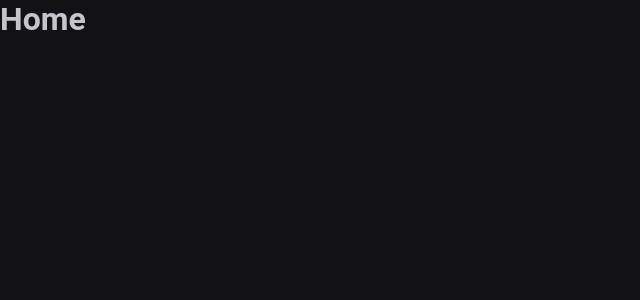
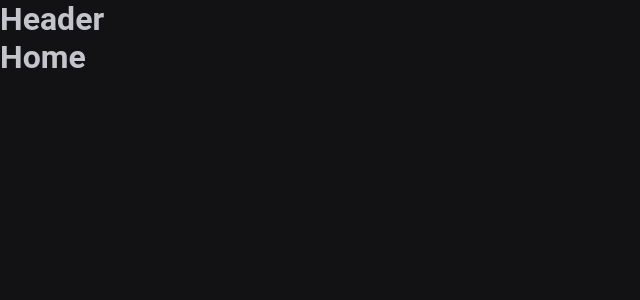
Before and after one commit to simaomenezes/ReactJS-Aprofundando-em-Hooks, a React (Vite) app in the folder 02-ignite-timer/: page / in a window 1280 px wide. Shown: the top 300 px of the page, without its empty margins (0-640 px from the left). Built offline with nearby package versions, Linux system fonts and the light colour scheme.

Commit message:
feat: Work with layout and Routes

```diff
--- a/02-ignite-timer/src/App.tsx
+++ b/02-ignite-timer/src/App.tsx
@@ -2,7 +2,7 @@
 import { BrowserRouter } from 'react-router-dom'
 import { defaultTheme } from './styles/themes/default'
 import { GlobalStyle } from './styles/global'
-import { Router } from './components/Router'
+import { Router } from './Router'
 
 export function App() {
   return (
--- /dev/null
+++ b/02-ignite-timer/src/Router.tsx
@@ -0,0 +1,15 @@
+import { Route, Routes } from 'react-router-dom'
+import { Home } from './pages/Home'
+import { History } from './pages/History'
+import { DefaultLayout } from './layouts/DefaultLayout'
+
+export function Router() {
+  return (
+    <Routes>
+      <Route path="/" element={<DefaultLayout />}>
+        <Route path="/" element={<Home />} />
+        <Route path="/history" element={<History />} />
+      </Route>
+    </Routes>
+  )
+}
--- /dev/null
+++ b/02-ignite-timer/src/components/Header.tsx
@@ -0,0 +1,7 @@
+export function Header() {
+  return (
+    <div>
+      <h1>Header</h1>
+    </div>
+  )
+}
--- a/02-ignite-timer/src/components/Router.tsx
+++ /dev/null
@@ -1,12 +0,0 @@
-import { Route, Routes } from 'react-router-dom'
-import { Home } from '../pages/Home'
-import { History } from '../pages/History'
-
-export function Router() {
-  return (
-    <Routes>
-      <Route path="/" element={<Home />} />
-      <Route path="/history" element={<History />} />
-    </Routes>
-  )
-}
--- /dev/null
+++ b/02-ignite-timer/src/layouts/DefaultLayout.tsx
@@ -0,0 +1,11 @@
+import { Outlet } from 'react-router-dom'
+import { Header } from '../components/Header'
+
+export function DefaultLayout() {
+  return (
+    <div>
+      <Header />
+      <Outlet />
+    </div>
+  )
+}
```
